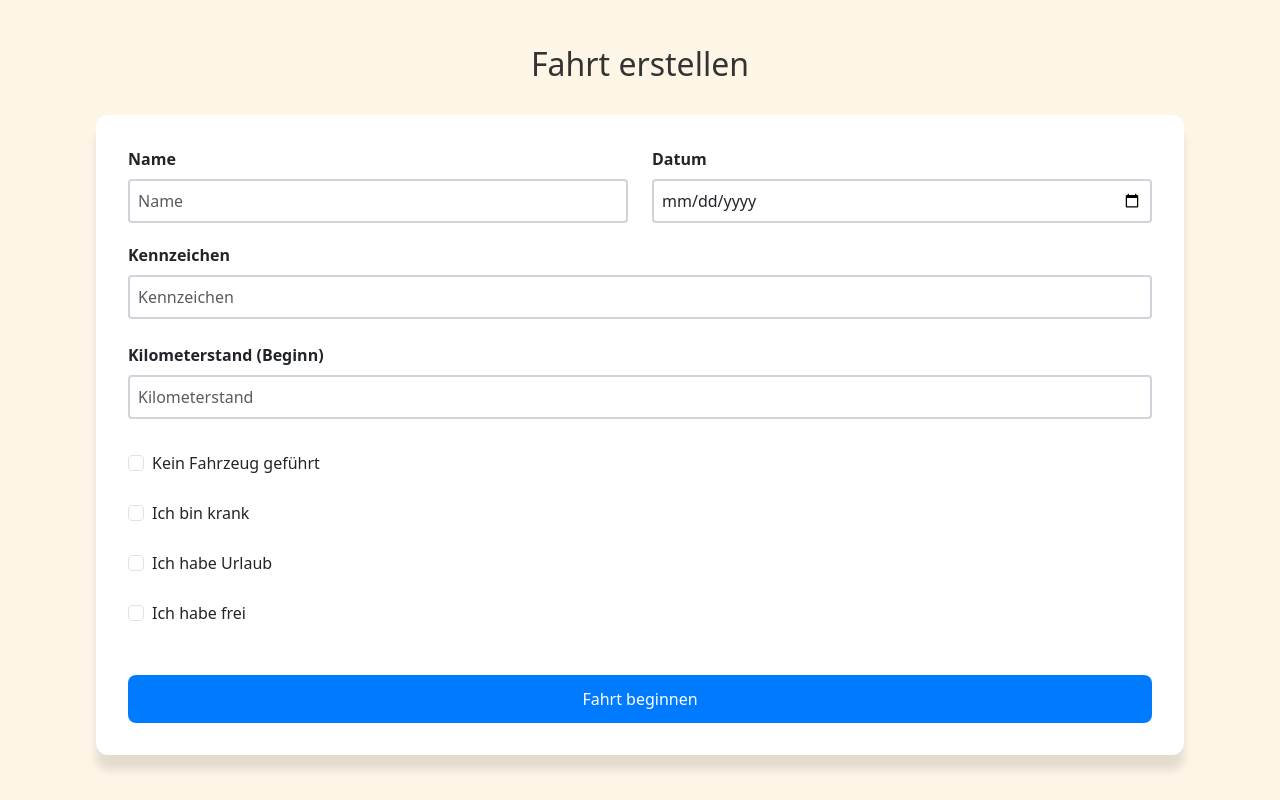
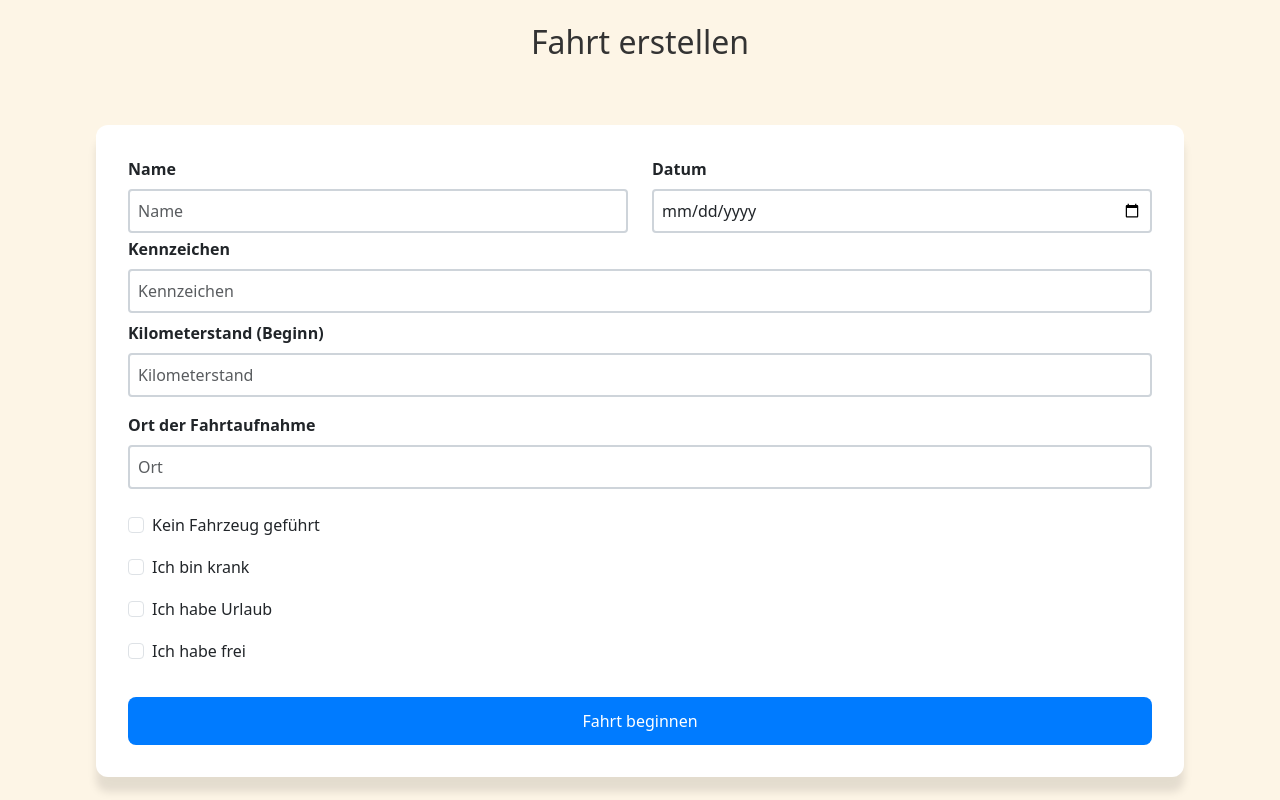
Before and after one commit to Bemast3r/Fahrtenbuch, a React (Create React App) app in the folder frontend/: page / in a window 1280 px wide. Built offline with nearby package versions, Linux system fonts and the light colour scheme.

Commit message:
Fahrt starten fertig

```diff
--- a/frontend/src/Components/fahrtErstellen.css
+++ b/frontend/src/Components/fahrtErstellen.css
@@ -1,4 +1,8 @@
 /* ---------- FORM STYLING ---------- */
+.body {
+  background-color: #FdF5E6;
+}
+
 .form-wrapper {
   display: flex;
   flex-direction: column;
@@ -20,10 +24,6 @@
 
 .form-container form {
   width: 100%;
-}
-
-.form-group {
-  margin-bottom: 1rem;
 }
 
 .form-label {
@@ -49,6 +49,22 @@
   margin-left: 0.5rem;
 }
 
+.checkbox1 {
+  margin-bottom: 1rem; /* Ändere den Abstand nach deinen Vorlieben */
+}
+
+.checkbox2 {
+  margin-bottom: 1rem; /* Ändere den Abstand nach deinen Vorlieben */
+}
+
+.checkbox3 {
+  margin-bottom: 1rem; /* Ändere den Abstand nach deinen Vorlieben */
+}
+
+.checkbox4 {
+  margin-bottom: -1rem; /* Ändere den Abstand nach deinen Vorlieben */
+}
+
 .submit-button {
   width: 100%;
   padding: 0.75rem;
@@ -68,6 +84,6 @@
 /* ---------- HEADER STYLING ---------- */
 .form-header {
   font-size: 2rem;
-  margin-bottom: 2rem;
+  margin-bottom: 4rem;
   color: #333;
 }
--- a/frontend/src/Components/fahrtErstellen.tsx
+++ b/frontend/src/Components/fahrtErstellen.tsx
@@ -50,19 +50,26 @@ const FahrtErstellen = () => {
                     </Row>
 
                     <Row className="mb-4">
-                        <Form.Group className="mb-4 form-group" controlId="formGridCheckbox1">
+                        <Form.Group as={Col} controlId="formGridOrt" className="form-group">
+                            <Form.Label className="form-label">Ort der Fahrtaufnahme</Form.Label>
+                            <Form.Control type="text" placeholder="Ort" className="form-control" disabled={disableFields} />
+                        </Form.Group>
+                    </Row>
+
+                    <Row className="mb-5">
+                        <Form.Group className="checkbox1" controlId="formGridCheckbox1">
                             <Form.Check type="checkbox" label="Kein Fahrzeug geführt" className="checkbox-label1" onChange={() => handleCheckboxChange("formGridCheckbox1")} />
                         </Form.Group>
 
-                        <Form.Group className="mb-4 form-group" controlId="formGridCheckbox2">
+                        <Form.Group className="checkbox2" controlId="formGridCheckbox2">
                             <Form.Check type="checkbox" label="Ich bin krank" className="checkbox-label2" onChange={() => handleCheckboxChange("formGridCheckbox2")} />
                         </Form.Group>
 
-                        <Form.Group className="mb-4 form-group" controlId="formGridCheckbox3">
+                        <Form.Group className="checkbox3" controlId="formGridCheckbox3">
                             <Form.Check type="checkbox" label="Ich habe Urlaub" className="checkbox-label3" onChange={() => handleCheckboxChange("formGridCheckbox3")} />
                         </Form.Group>
 
-                        <Form.Group className="mb-4 form-group" controlId="formGridCheckbox4">
+                        <Form.Group className="checkbox4" controlId="formGridCheckbox4">
                             <Form.Check type="checkbox" label="Ich habe frei" className="checkbox-label4" onChange={() => handleCheckboxChange("formGridCheckbox4")} />
                         </Form.Group>
                     </Row>
```
